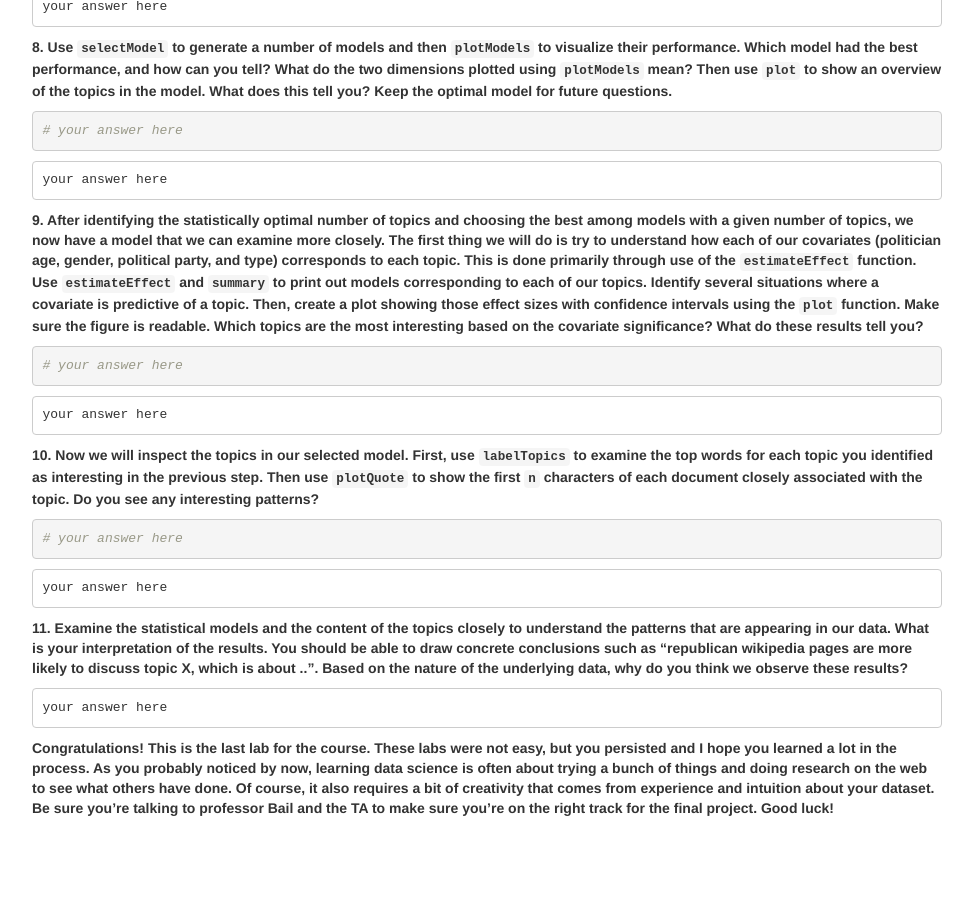
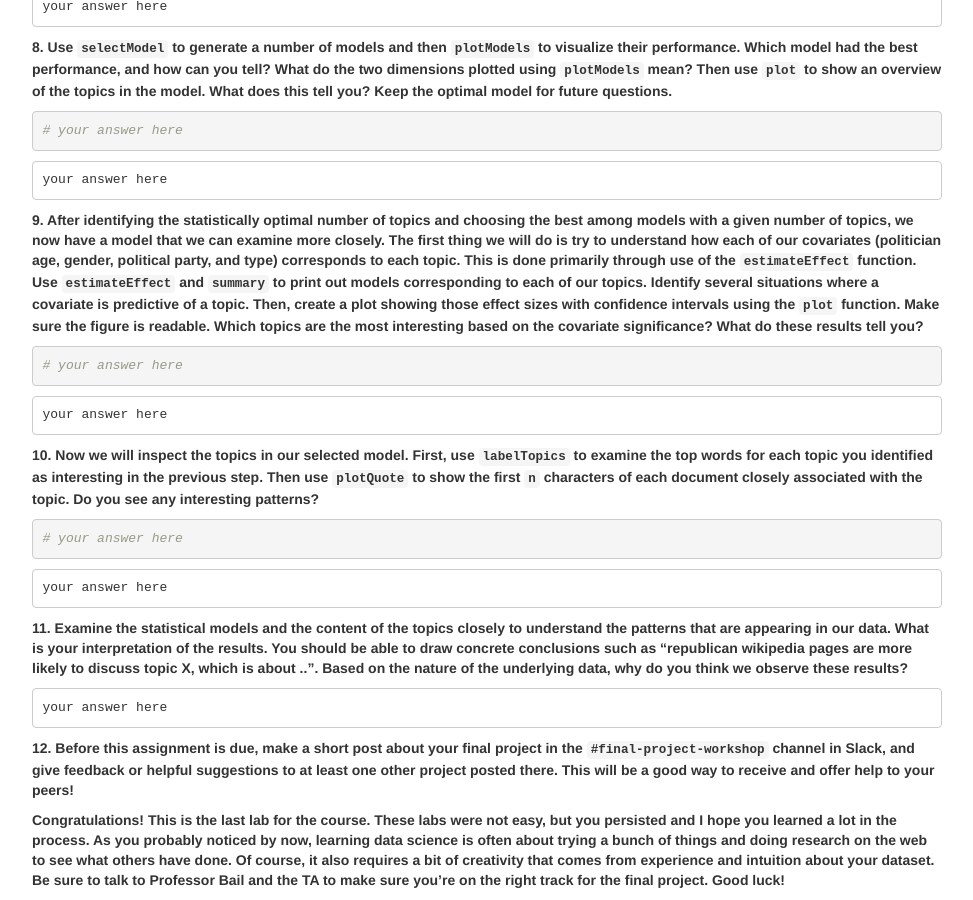
Before and after one commit to dssoc/dssoc.github.io, a Jekyll site: the page assignments/Lab_10.html, which Jekyll copies as it is, in a window 1280 px wide and 900 px high, scrolled down 2055 px. Shown: the whole window, without its empty margins (153-1126 px from the left). Built offline with Jekyll 4.4.1, drawn with Linux system fonts in a browser that asks for light colours; before the commit the page ends 2883 px from its top, so only the background shows below that.

Commit message:
added an additional question asking students to post about their final project on slack.

````diff
--- a/assignments/Lab_10.Rmd
+++ b/assignments/Lab_10.Rmd
@@ -146,4 +146,7 @@ your answer here
 your answer here
 ```
 
-**Congratulations! This is the last lab for the course. These labs were not easy, but you persisted and I hope you learned a lot in the process. As you probably noticed by now, learning data science is often about trying a bunch of things and doing research on the web to see what others have done. Of course, it also requires a bit of creativity that comes from experience and intuition about your dataset. Be sure you're talking to professor Bail and the TA to make sure you're on the right track for the final project. Good luck!**
+**12. Before this assignment is due, make a short post about your final project in the `#final-project-workshop` channel in Slack, and give feedback or helpful suggestions to at least one other project posted there. This will be a good way to receive and offer help to your peers!**
+
+
+**Congratulations! This is the last lab for the course. These labs were not easy, but you persisted and I hope you learned a lot in the process. As you probably noticed by now, learning data science is often about trying a bunch of things and doing research on the web to see what others have done. Of course, it also requires a bit of creativity that comes from experience and intuition about your dataset. Be sure to talk to Professor Bail and the TA to make sure you're on the right track for the final project. Good luck!**
--- a/assignments/Lab_10.html
+++ b/assignments/Lab_10.html
@@ -453,7 +453,8 @@ load(url(&#39;https://dssoc.github.io/datasets/congress.RData&#39;))</code></pre
 <pre><code>your answer here</code></pre>
 <p><strong>11. Examine the statistical models and the content of the topics closely to understand the patterns that are appearing in our data. What is your interpretation of the results. You should be able to draw concrete conclusions such as “republican wikipedia pages are more likely to discuss topic X, which is about ..”. Based on the nature of the underlying data, why do you think we observe these results?</strong></p>
 <pre><code>your answer here</code></pre>
-<p><strong>Congratulations! This is the last lab for the course. These labs were not easy, but you persisted and I hope you learned a lot in the process. As you probably noticed by now, learning data science is often about trying a bunch of things and doing research on the web to see what others have done. Of course, it also requires a bit of creativity that comes from experience and intuition about your dataset. Be sure you’re talking to professor Bail and the TA to make sure you’re on the right track for the final project. Good luck!</strong></p>
+<p><strong>12. Before this assignment is due, make a short post about your final project in the <code>#final-project-workshop</code> channel in Slack, and give feedback or helpful suggestions to at least one other project posted there. This will be a good way to receive and offer help to your peers!</strong></p>
+<p><strong>Congratulations! This is the last lab for the course. These labs were not easy, but you persisted and I hope you learned a lot in the process. As you probably noticed by now, learning data science is often about trying a bunch of things and doing research on the web to see what others have done. Of course, it also requires a bit of creativity that comes from experience and intuition about your dataset. Be sure to talk to Professor Bail and the TA to make sure you’re on the right track for the final project. Good luck!</strong></p>
 </div>
 
 
````
